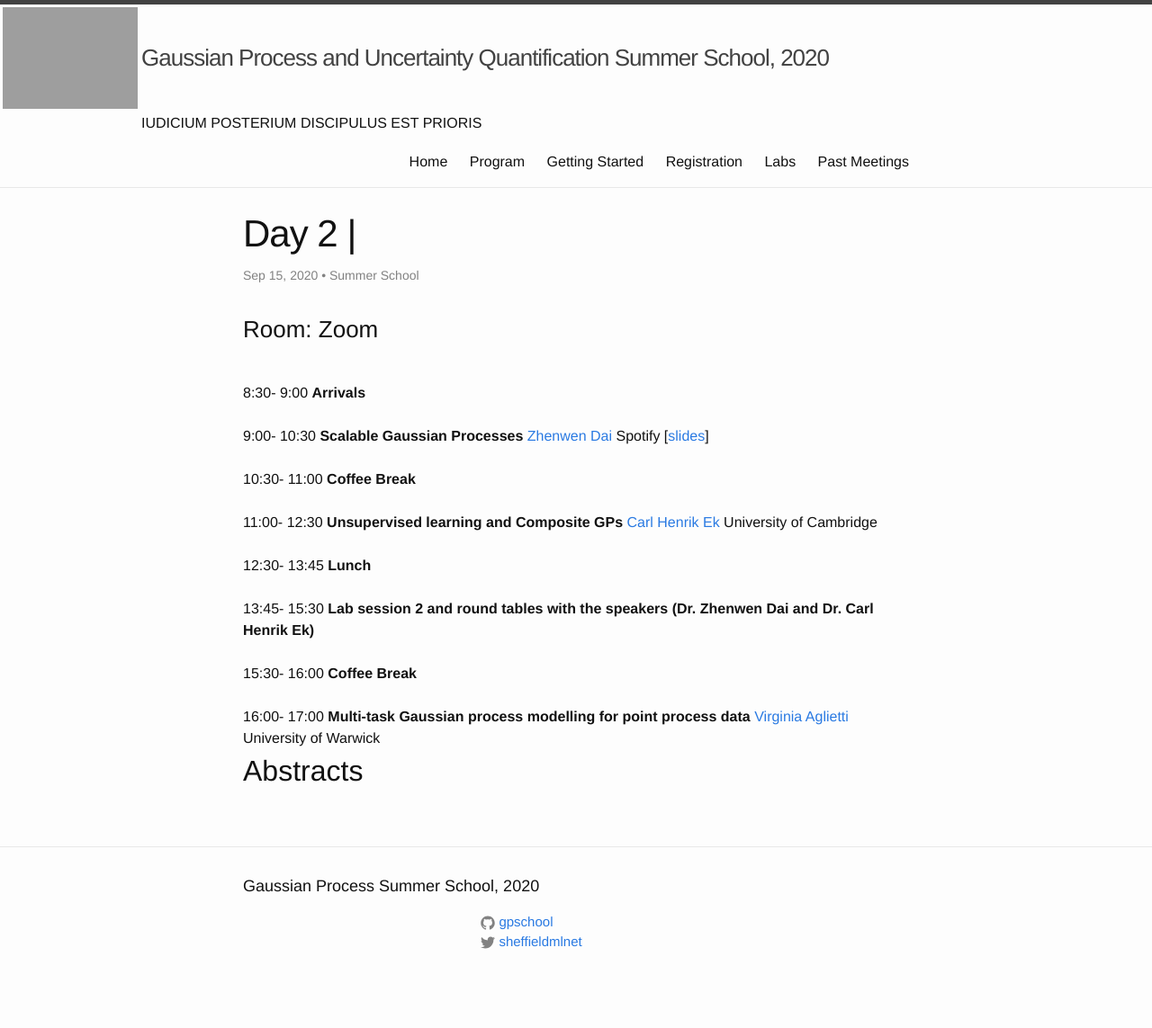
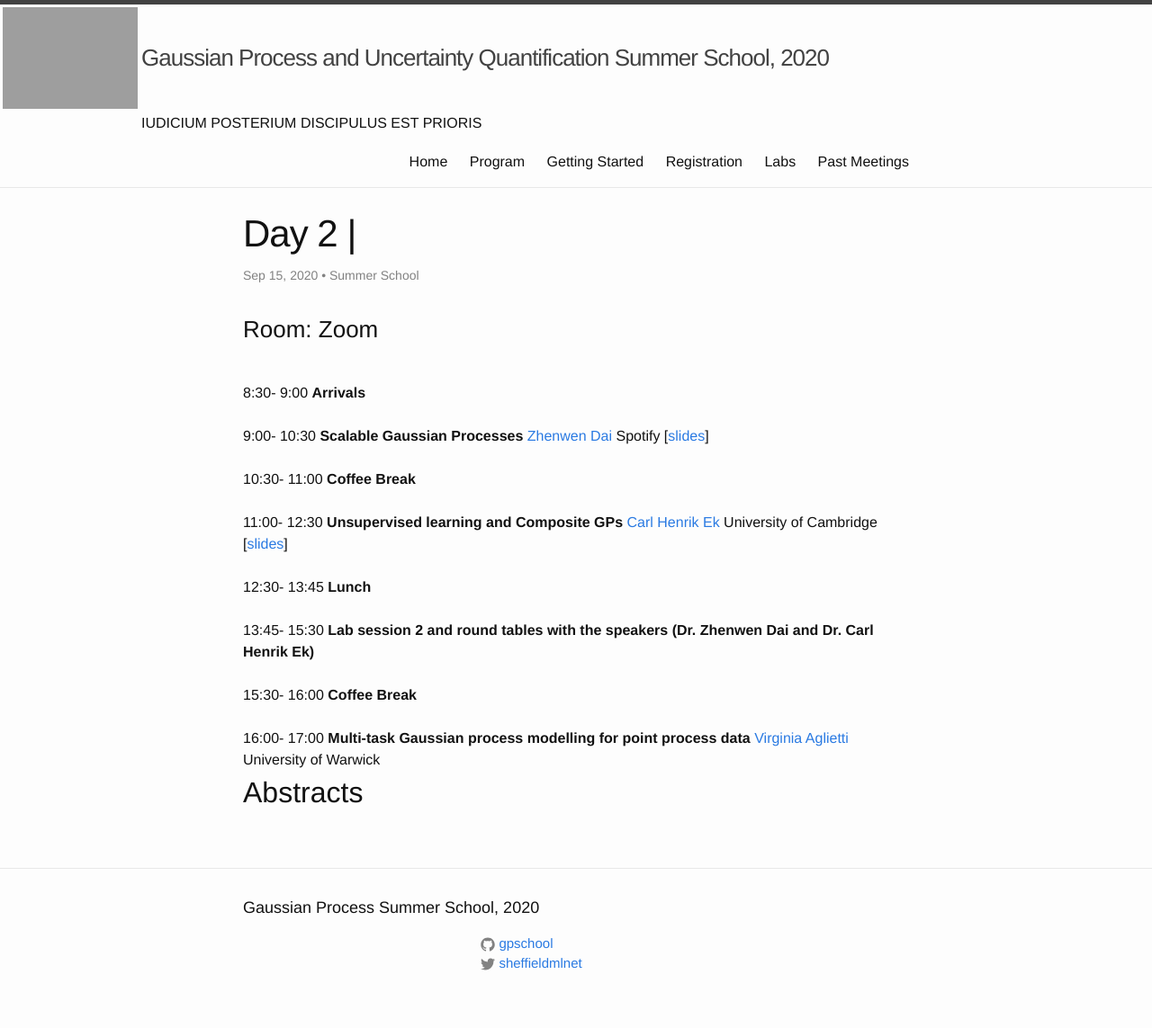
Before and after one commit to gpschool/gpss20, a Jekyll site: the page built from _posts/2020-09-15-day-2.md, in a window 1280 px wide. Shown: the whole page at 90% size. Built offline with Jekyll 4.4.1, drawn with Linux system fonts in a browser that asks for light colours; before the commit the page ends 1119 px from its top, so only the background shows below that; some of the changed lines change nothing that is shown.

Commit message:
changes day 2

```diff
--- a/_posts/2020-09-15-day-2.md
+++ b/_posts/2020-09-15-day-2.md
@@ -31,6 +31,7 @@ talks:
     institute: "University of Cambridge"
   start: "11:00"
   end: "12:30"
+  slides: "Ek2020.pdf"
 - title: "Lunch"
   start: "12:30"
   end: "13:45"
```
